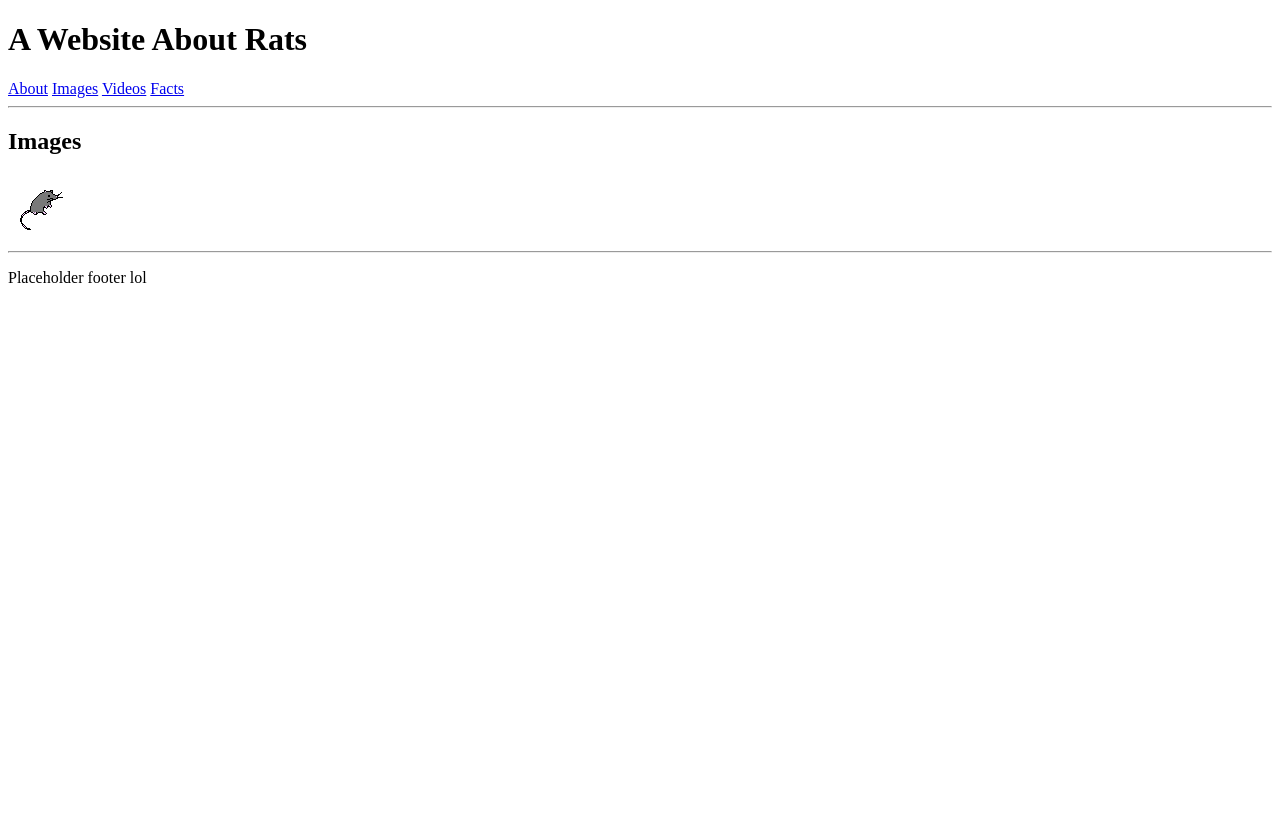
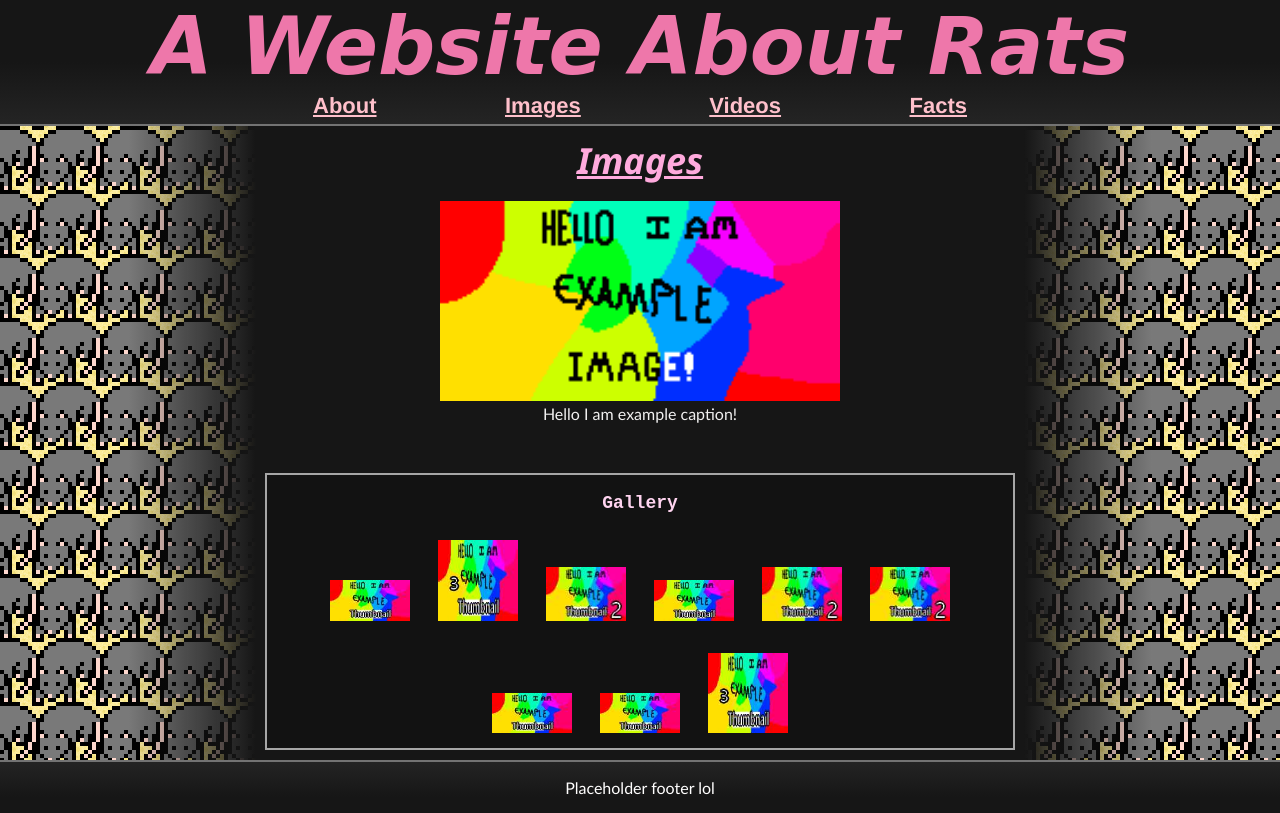
Before and after one commit to DapperZoid/rat-website, a plain HTML site: page images.html in a window 1280 px wide. Drawn offline with Linux system fonts and the light colour scheme.

Commit message:
Add files via upload

```diff
--- a/images.html
+++ b/images.html
@@ -4,26 +4,45 @@
 
   <head>
     <title>Rat Website - Images</title>
+    <link rel="stylesheet" href="style.css">
   </head>
 
   <body>
-    <header>
+    <header id="banner">
       <h1>A Website About Rats</h1>
-      <nav>
+      <nav id="navigation">
         <a href="index.html">About</a>
         <a href="images.html">Images</a>
         <a href="videos.html">Videos</a>
         <a href="facts.html">Facts</a>
       </nav>
     </header>
-    <hr> <!--Temporary, should be replaced with appropriate css eventually-->
-    <main>
-      <header>
-        <h2>Images</h2>
-      </header>
-      <img src="./images/rat_transparent.png" alt="A stationary rat." />
+    <main id="images-main">
+      <section id="images">
+        <header>
+          <h2>Images</h2>
+        </header>
+        <figure>
+          <img src="./images/example_image.png" alt="A placeholder image." />
+          <figcaption>Hello I am example caption!</figcaption>
+        </figure>
+      </section>
+      <section id="gallery">
+        <!-- Placeholder stuff -->
+        <h3>Gallery</h3>
+        <ul>
+          <li><img src="./images/example_thumbnail.jpg" alt="A placeholder image."></li>
+          <li><img src="./images/example_thumbnail_3.jpg" alt="A placeholder image."></li>
+          <li><img src="./images/example_thumbnail_2.jpg" alt="A placeholder image."></li>
+          <li><img src="./images/example_thumbnail.jpg" alt="A placeholder image."></li>
+          <li><img src="./images/example_thumbnail_2.jpg" alt="A placeholder image."></li>
+          <li><img src="./images/example_thumbnail_2.jpg" alt="A placeholder image."></li>
+          <li><img src="./images/example_thumbnail.jpg" alt="A placeholder image."></li>
+          <li><img src="./images/example_thumbnail.jpg" alt="A placeholder image."></li>
+          <li><img src="./images/example_thumbnail_3.jpg" alt="A placeholder image."></li>
+        </ul>
+      </section>
     </main>
-    <hr> <!--Temporary, should be replaced with appropriate css eventually-->
     <footer>
       <p>Placeholder footer lol</p>
     </footer>
--- /dev/null
+++ b/style.css
@@ -0,0 +1,195 @@
+/* Hi! [: */
+
+
+/* Broadly applied styles (EX. *, body, main, section) */
+
+* {
+  box-sizing: border-box;
+}
+
+body {
+  background: #161616;
+  color: #FFFEFE;
+  margin: auto;
+  /* Might use this commented out bit for a light mode eventually. Maybe. We'll see... */
+  /*background: #ff99dd;
+  background-image: linear-gradient(white, #ff99dd);
+  color: black;*/
+  font-family:'Gill Sans', 'Gill Sans MT', Calibri, 'Trebuchet MS', sans-serif;
+  font-size: 16px;
+  /* I just want all the text to be centered, :] maybe temporary idk we'll see how i feel */
+  text-align: center;
+}
+
+main {
+  background-image: linear-gradient(90deg, #0000 10%, #161616 20% 80%, #0000 90%), url("./images/background_tiles_5.png");
+  background-position: top;
+  padding: 10px;
+  border-top: 1px solid #737373;
+  border-bottom: 1px solid #737373;
+}
+
+/*
+section {
+  /*
+  background-image: radial-gradient(circle at center, #000F, #00000000);
+  * /
+  background-image: linear-gradient(90deg, #0000 10%, #161616 20% 80%, #0000 90%);
+}
+*/
+
+footer {
+  background-image: linear-gradient(#242424, #161616);
+  border-top: 1px solid #737373;
+}
+
+/* End of broadly applied styles */
+
+
+
+/* Header Styles */
+
+h1,
+h2,
+h3,
+h4,
+h5,
+h6 {
+  font-family: 'Segoe UI', Tahoma, Geneva, Verdana, sans-serif;
+  color: #FBF;
+}
+
+h1 {
+  font: italic bold 80px cursive;
+  margin: 0;
+  color: #E7A;
+}
+
+h3 {
+  font: normal bold 18px 'Courier New', Courier, monospace;
+  color: #FFD4F0;
+  margin-bottom: 10px;
+}
+
+main section:first-of-type h2 {
+  color: #FAD;
+  font-size: 36px;
+  margin: 0px auto 15px;
+  font-style: italic;
+  font-weight: bolder;
+  text-decoration: underline;
+}
+
+/* End of Header Styles */
+
+
+
+/* Anchor Styles */
+
+a {
+  color: pink;
+}
+
+a:hover {
+  color: #FF4444;
+}
+
+/* End of Anchor Styles */
+
+
+
+/* List Styles */
+
+ul {
+  width: 600px;
+  margin: auto;
+}
+
+li {
+  /* This... is not permanent. Trust me. */
+  color: greenyellow;
+}
+
+/* End of List Styles */
+
+
+
+/* Misc. Styles */
+
+hr { /* No longer needed, but I'm keeping it, just in case. */
+  color: #737373
+}
+
+figcaption {
+  color: #FFFEFEF0
+}
+
+/* End of Misc. Styles */
+
+
+
+/* ID Specific Styles */
+#banner {
+  background-image: linear-gradient(#161616 50%, #242424 /*150%*/);
+  /*border: 2px solid #737373;*/
+  border-bottom: 1px solid #737373;
+}
+
+#navigation {
+  font-family:'Franklin Gothic Medium', 'Arial Narrow', Arial, sans-serif;
+  font-size: 22px;
+  font-weight: bold;
+  margin-bottom: 5px;
+  /* TEMPORARY... or not. */
+  word-spacing: 10ch;
+}
+
+#navigation-expanded div {
+  background-color: #121212;
+  /* Cheese background */
+  /*
+  background-image: url(./images/background_tiles_4.png);
+  */
+  /*box-sizing: content-box;*/
+  display: inline-block;
+  outline: 2px solid #A6A6A6;
+  margin: 0px 5px;
+  width: 200px;
+  height: 120px;
+}
+
+#images-main img:first-of-type {
+  width: 400px;
+}
+
+/* Is this okay, nesting the selectors? Is this frowned upon? Whatever the case, it works, so I'm doing it. */
+#gallery {
+  width: 750px;
+  background-color: #121212;
+  border: 2px solid #A6A6A6;
+  margin: 50px auto 0;
+
+  ul {
+    width: 100%;
+    padding: 0;
+  }
+
+  li {
+    display: inline-block;
+    margin: auto;
+  }
+
+  img {
+    max-width: 84px;
+    padding: 2px;
+    margin: 15px 10px 10px;
+  }
+
+  img:hover {
+    background-color: #FFF4;
+    outline: 1px solid #FFFC;
+  }
+
+}
+
+/* End of ID Specific Styles */
```
Also changed, not shown: facts.html (+7 -7 lines), index.html (+9 -6 lines), videos.html (+10 -9 lines), images/background_tiles_0.png (added), images/background_tiles_1.png (added), images/background_tiles_2.png (added), images/background_tiles_3.png (added), images/background_tiles_4.png (added), images/background_tiles_5.png (added), images/example_image.png (added), images/example_thumbnail.jpg (added), images/example_thumbnail_2.jpg (added), images/example_thumbnail_3.jpg (added), images/example_thumbnail_4.jpg (added), 1 more files.
